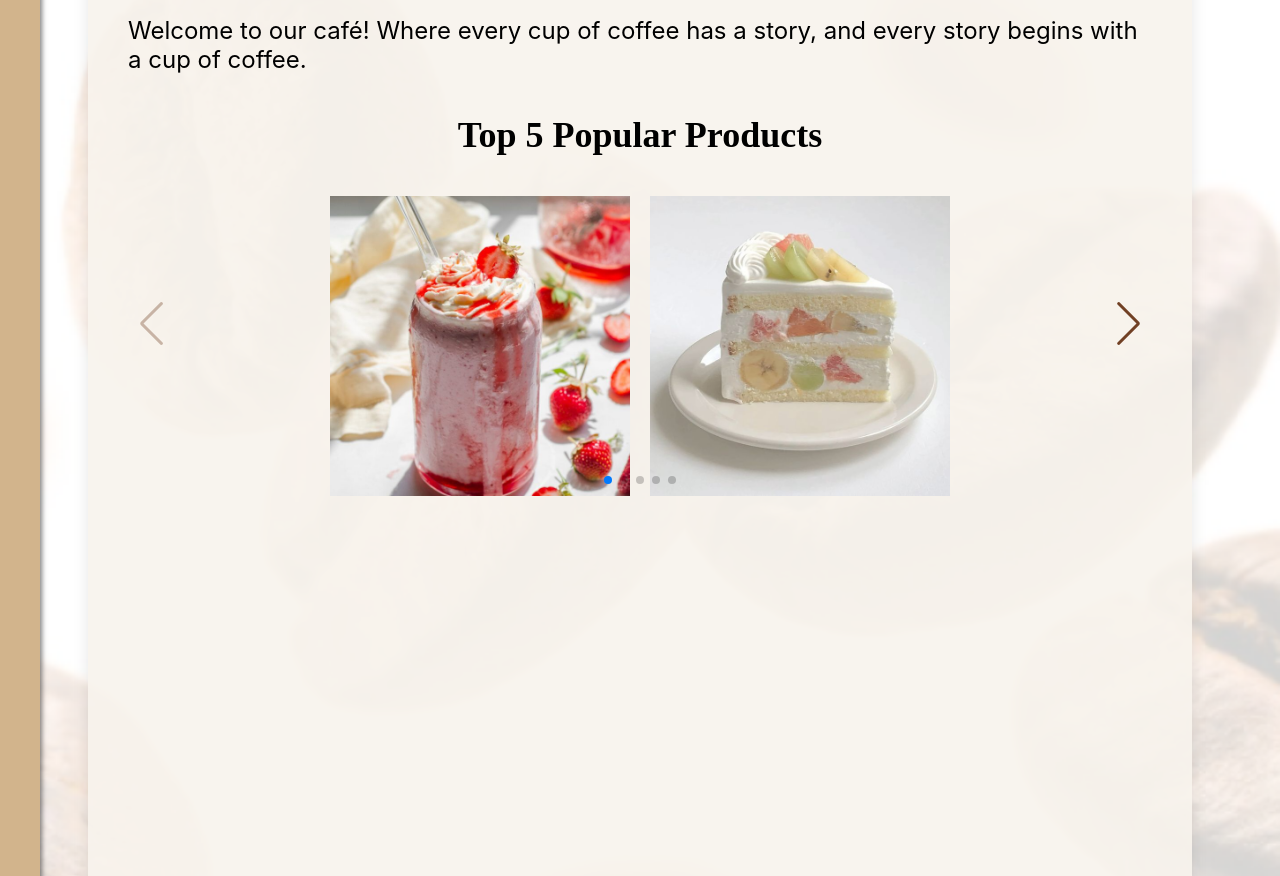
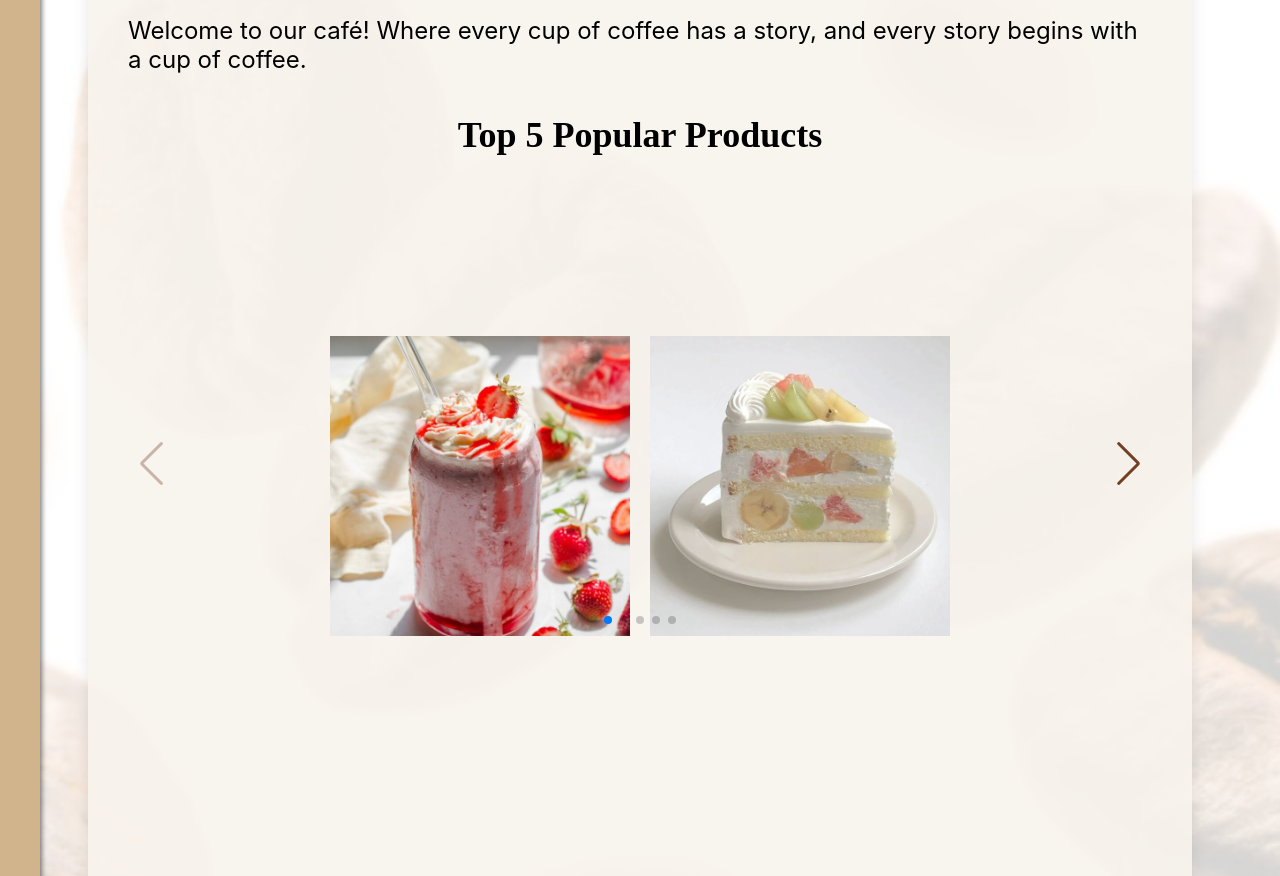
Before and after one commit to tahamoghaddam/CoffeeShop, a Django app: page /HexaCafe/home/ in a window 1280 px wide. Shown: the part 224-1100 px from the top of the page. Run offline with Django 5.2, Linux system fonts and the light colour scheme.

Commit message:
margin top edition
Co-Authored-By: amirhpk <173356367+amirhpk@users.noreply.github.com>

```diff
--- a/HexaCafe/templates/home.html
+++ b/HexaCafe/templates/home.html
@@ -51,7 +51,7 @@
     .swiper-container {
       width: 100%;
       height: 300px;
-      margin-top: 20px;
+      margin-top: 160px; /* Added margin-top for spacing */
       position: relative; /* Make sure the container is relative */
     }
     .swiper-slide {
```
